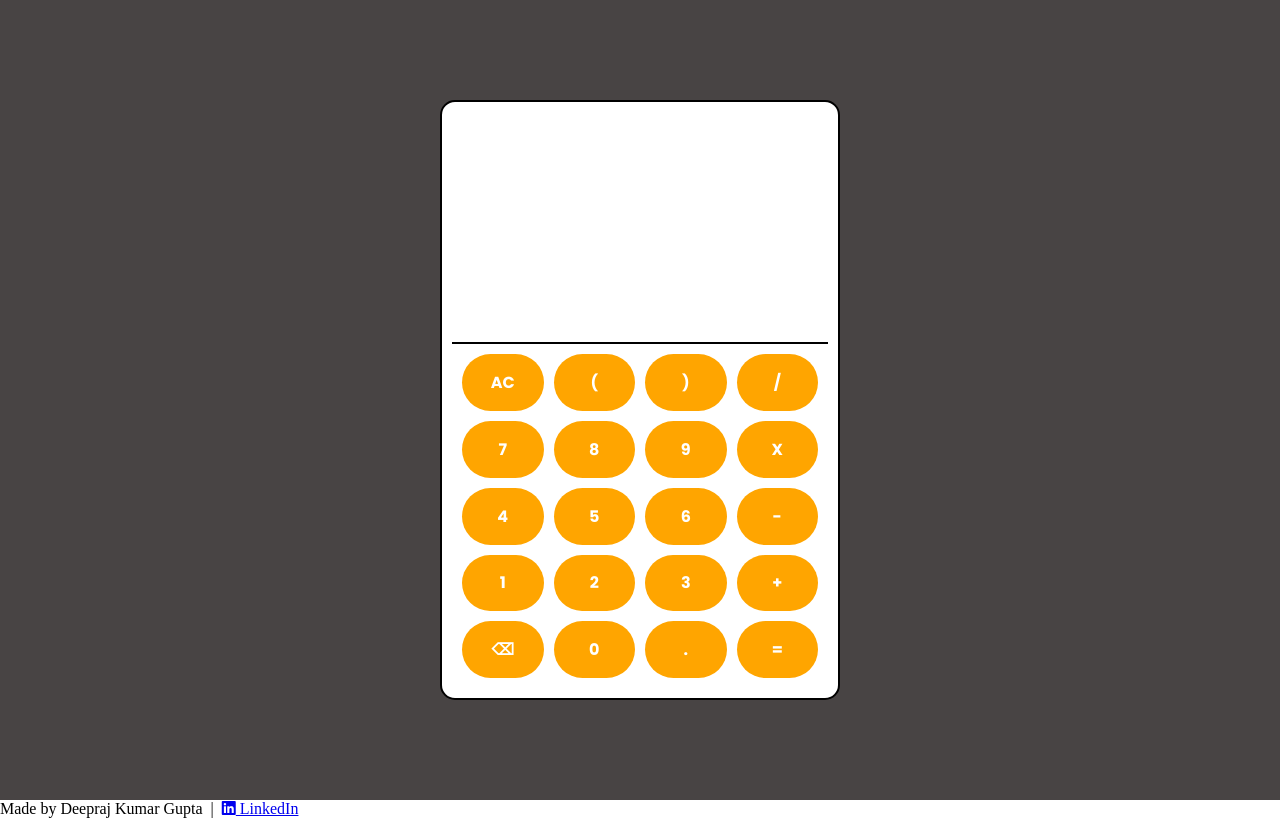
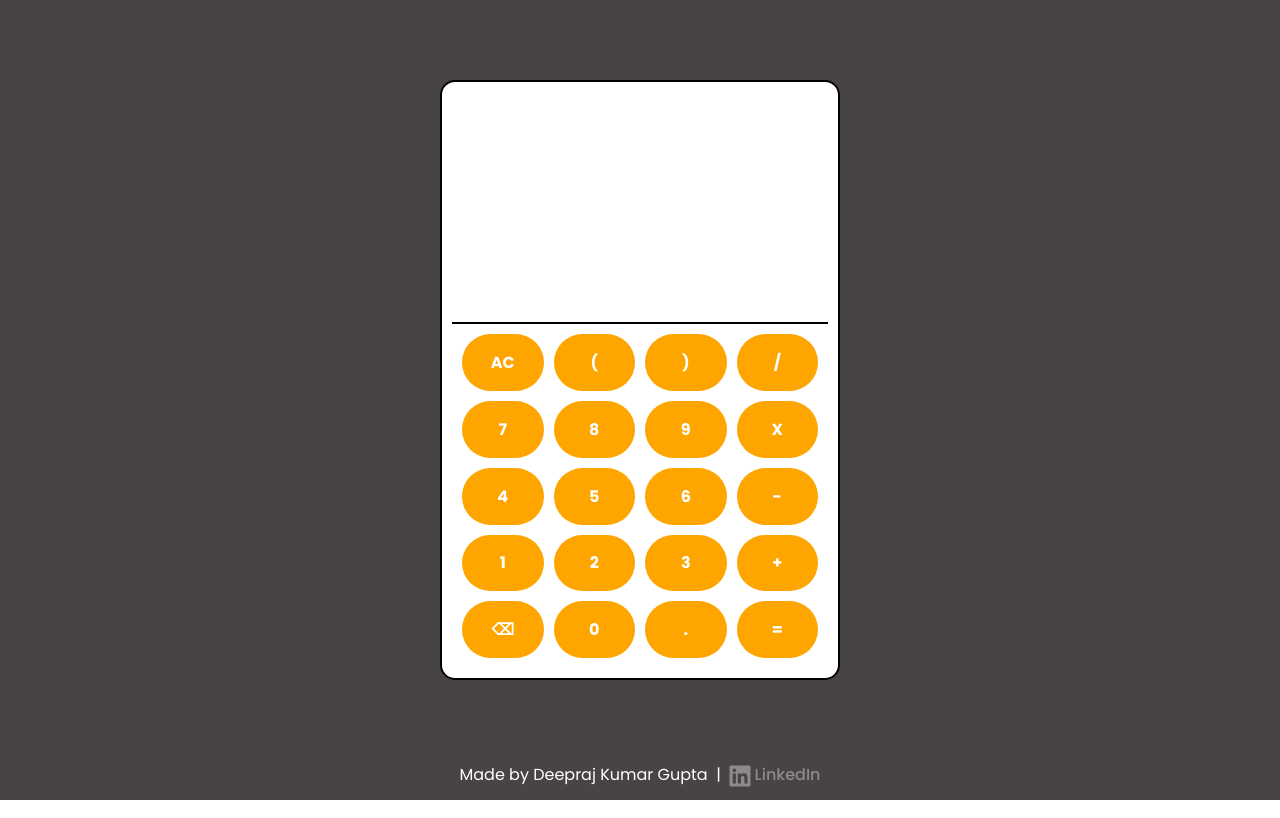
Before and after one commit to deeprajkumargupta/Calculator, a plain HTML site: page index.html in a window 1280 px wide. Drawn offline with Linux system fonts and the light colour scheme.

Commit message:
Update style.css [Added footer(signature) section to calculator]
Added footer(signature) section to calculator in CSS

```diff
--- a/style.css
+++ b/style.css
@@ -4,7 +4,7 @@
 }
 
 section {
-    height: 100vh;
+    height: 95vh;
     width: 100vw;
     background-color: #484444;
     position: relative;
@@ -77,3 +77,33 @@ section {
     background-color: rgb(182, 123, 14);
     transition: 0.2s;
 }
+footer{
+    background-color: #484444;
+    color: white;
+    text-align: center;
+    font-family: poppins;
+    height: 5vh;
+    padding: 2px;
+    box-sizing: border-box;
+}
+footer p a{
+    text-decoration: none;
+    color:#8f8989;
+    font-weight: 500;
+}
+footer p a:hover{
+    color: white;
+    text-decoration: underline;
+    transition: 0.15s;
+
+}
+footer p a i{
+    font-size: 1.5rem;
+    vertical-align: middle;
+}
+footer p a i:hover{
+    transform:scale(1.2);
+    color:#ffffff;
+    box-shadow: 0px 0px 2px white;
+    transition: 0.15s;
+}
```
